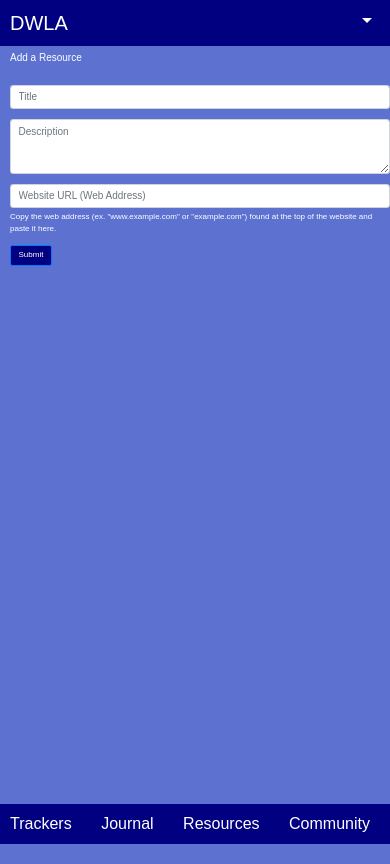
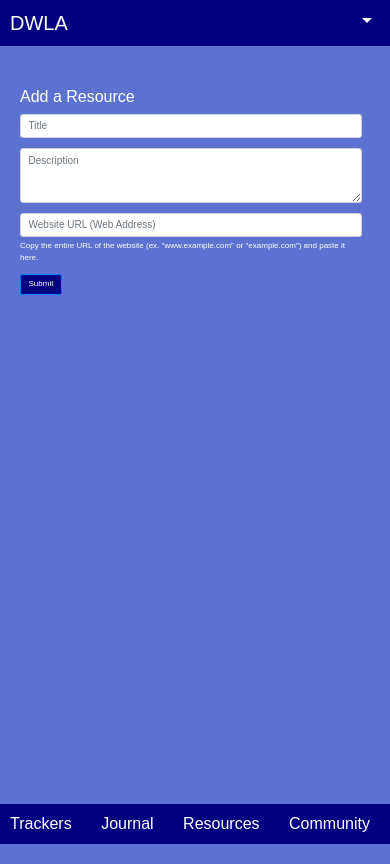
Before and after one commit to stazman/daily-fitness-advisor-frontend, a React (Create React App) app: page /resources/new in a window 390 px wide. Built offline with nearby package versions, Linux system fonts and the light colour scheme; no server answers.

Commit message:
Edits user instructions, sets styling in new resource form for 240px, lowest breakpoint

```diff
--- a/src/components/resources/ResourceInput.js
+++ b/src/components/resources/ResourceInput.js
@@ -4,6 +4,7 @@ import { addResource } from '../../actions/addResource'
 import { Row, Form, Button } from 'react-bootstrap'
 import RowStyles from '../styles/RowStyles'
 import ButtonStyles from '../styles/ButtonStyles'
+import TextStyles from '../styles/TextStyles'
 
 class ResourceInput extends React.Component {
 
@@ -34,14 +35,15 @@ class ResourceInput extends React.Component {
     return (
       <RowStyles>
         <ButtonStyles>
+          <TextStyles>
 
-          <Row className='left-justified-row'>
+            <Row className='left-justified-row-form'>
               <Form onSubmit={this.handleSubmit}>
                 <Form.Group controlId='formTitle'>
                   <Form.Label>
                     Add a Resource
                   </Form.Label>
-                <br></br><br></br>
+                  <br></br>
                   <Form.Control
                     type='text'
                     placeholder='Title'
@@ -73,7 +75,7 @@ class ResourceInput extends React.Component {
                     value={this.state.url}
                   />
                   <Form.Text>
-                  Copy the web address (ex. "www.example.com" or "example.com") found at the top of the website and paste it here.
+                    Copy the entire URL of the website (ex. "www.example.com" or "example.com") and paste it here.
                   </Form.Text>
                 </Form.Group>
 
@@ -84,6 +86,7 @@ class ResourceInput extends React.Component {
               </Form>
             </Row>
 
+          </TextStyles>
         </ButtonStyles>
       </RowStyles>
     )
```
Also changed, not shown: 1 other file (tests, documents, lock files or other folders). Lines whose indentation alone changed are shown as unchanged.
